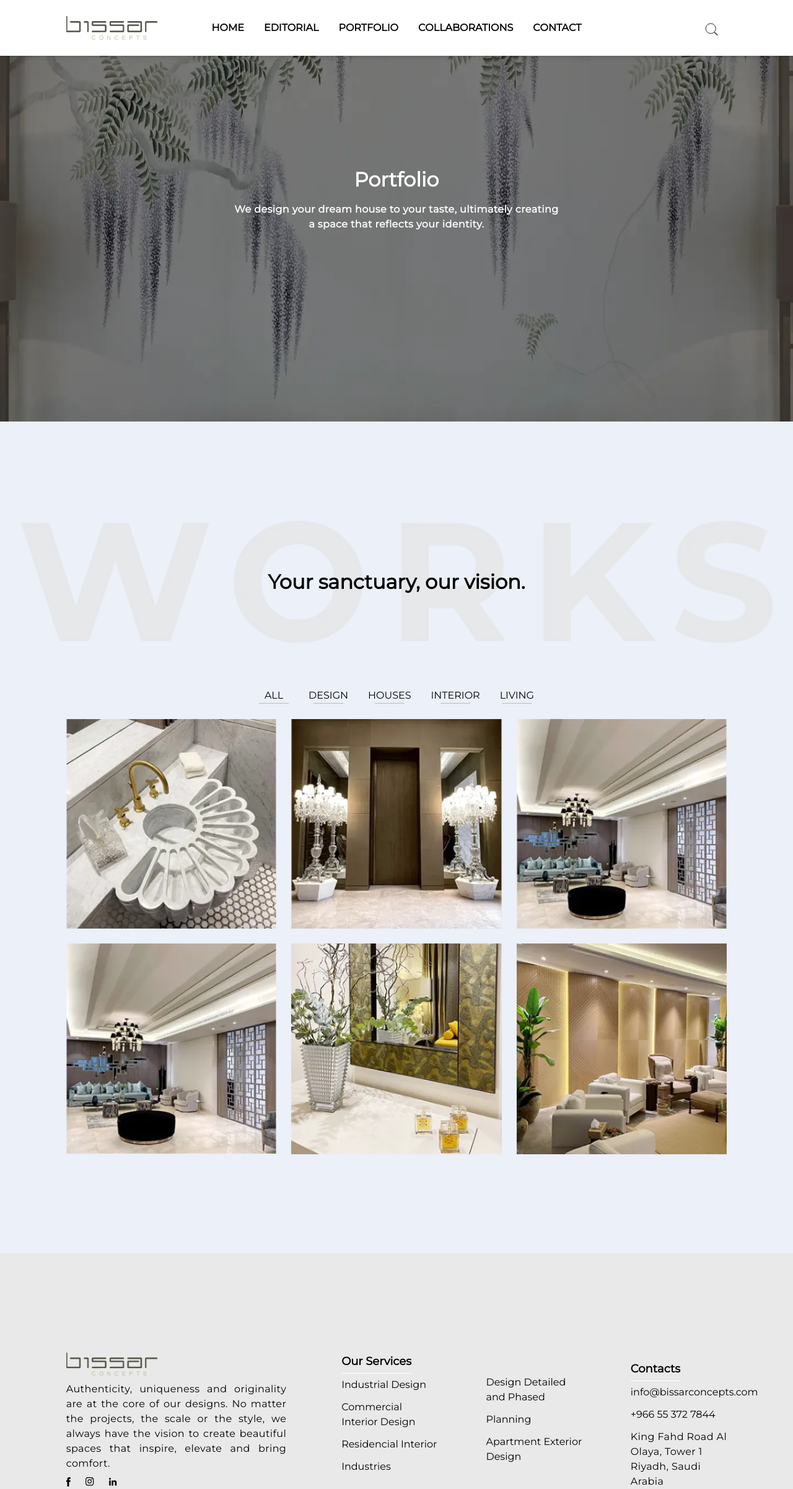
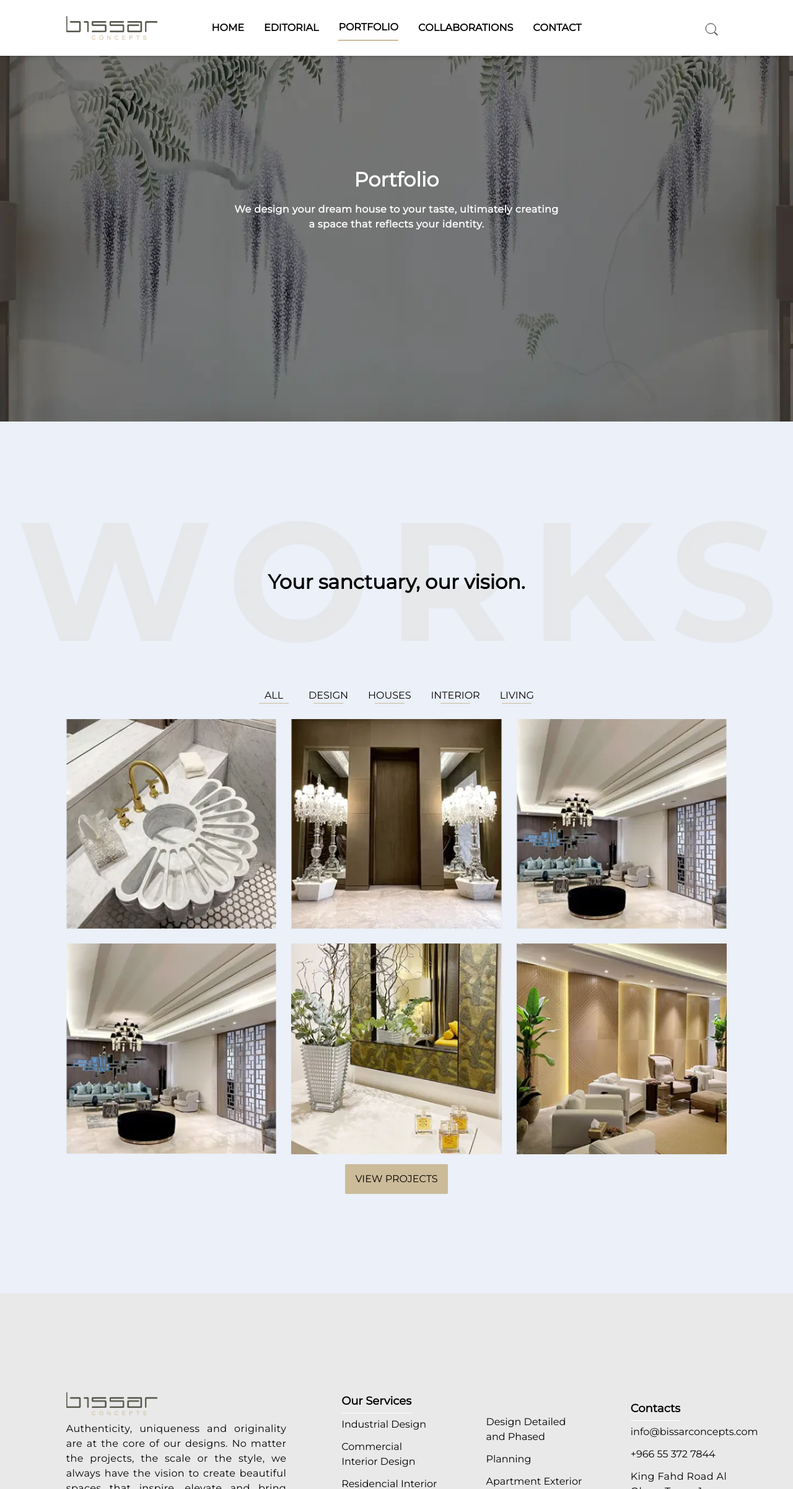
Before and after one commit to ninaismail/vue3, a Vue app: page /portfolio in a window 1280 px wide. Shown: the top 2402 px of the page at 62% size. Built offline with nearby package versions, Linux system fonts and the light colour scheme.

Commit message:
navbar on active links not done though

```diff
--- a/src/components/Tabs.vue
+++ b/src/components/Tabs.vue
@@ -17,7 +17,7 @@ const isHover = ref(null)
 <template>
     <section class="flex flex-col items-center justify-center w-full h-full py-20 sm:py-40 bg-bg2">
         <BackgroundTitle :bg="bg" :title="title"/>
-        <div class="w-11/12 mx-auto 2xl:w-8/12 lg:w-10/12">
+        <div class="w-11/12 mx-auto 2xl:w-8/12 lg:w-10/12 mb-[16px]">
             <nav class="items-center justify-center flex-wrap gap-8 min-h-[42px] mb-[16px] flex">
                 <button
                 id="all"
@@ -50,5 +50,12 @@ const isHover = ref(null)
                 </RouterLink>
             </div>
         </div>
+        <RouterLink
+        id="go-to-portfolio-page"
+        aria-label="go to portfolio page"
+        to="/portfolio"
+
+        class="w-fit cursor-pointer px-4 py-3 font-[400] text-center rounded-[2px] bg-gold hover:bg-olive hover:text-white uppercase"
+        >View Projects</RouterLink>
     </section>
 </template>
--- a/src/components/layouts/Header.vue
+++ b/src/components/layouts/Header.vue
@@ -63,9 +63,11 @@ onUnmounted(() => {
         <RouterLink v-for="(item, key) in navlinks" :key="key"
         :id="item.name + (isClicked === item.id ? '-active' : '')"
         :aria-label="'go to ' + item.name" :to="item.to"
+        :activeClass="'font-[700] border-b-[2px] border-gold'"
+        :exactActiveClass="'font-[700] border-b-[2px] border-gold'"
         class="relative uppercase cursor-pointer font-[600] hover:font-[700] text-center group py-2 flex flex-col justify-center items-center">
           <span class="group-hover:font-[700]">{{ item.name }}</span>
-          <span class="w-0 h-0 mx-auto bg-gold group-hover:h-[2px] group-hover:w-12 transition-[width] duration-600"></span>
+          <span class="w-0 h-0 mx-auto bg-gold group-hover:h-[2px] group-hover:w-12 transition-all duration-600"></span>
         </RouterLink>
       </nav>
       <form id="search-bar" class="relative flex items-center h-[42px] transition-all duration-600 w-2/12" :class="isClicked ? 'border border-offwhite ' : 'border-0'">
@@ -91,6 +93,8 @@ onUnmounted(() => {
         <RouterLink v-for="(item, key) in navlinks" :key="key"
         :id="item.name + (isClicked === item.id ? '-active' : '')"
         :aria-label="'go to ' + item.name" :to="item.to"
+        :activeClass="'font-[700] border-b-[2px] border-gold'"
+        :exactActiveClass="'font-[700] border-b-[2px] border-gold'"
         class="relative uppercase cursor-pointer min-w-[193px] font-[600] hover:font-[700] text-center group py-2 flex flex-col justify-center items-center">
           <span class="group-hover:font-[700]">{{ item.name }}</span>
           <span class="w-0 h-0 mx-auto bg-gold group-hover:h-[2px] group-hover:w-12 transition-[width] duration-600"></span>
```
